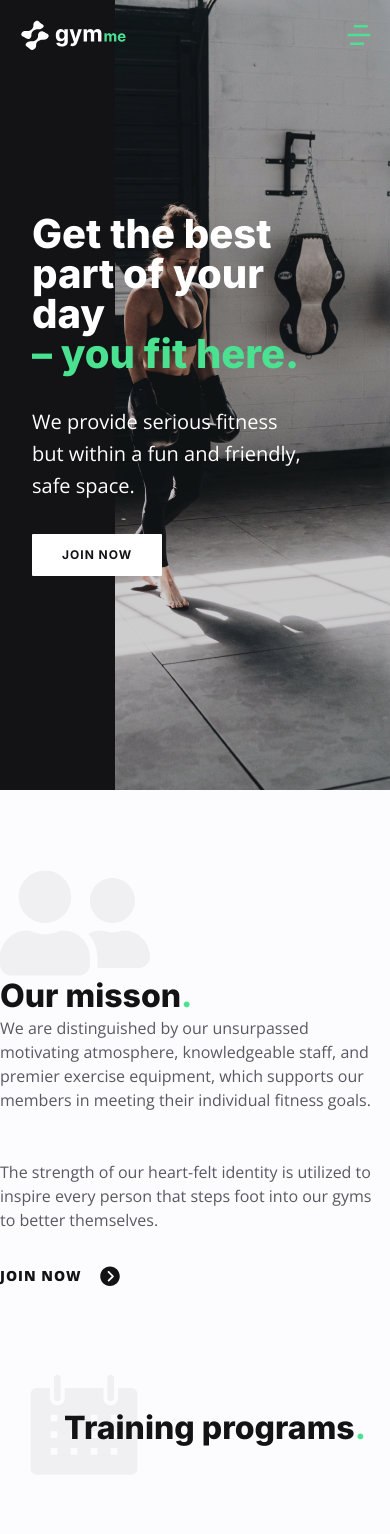
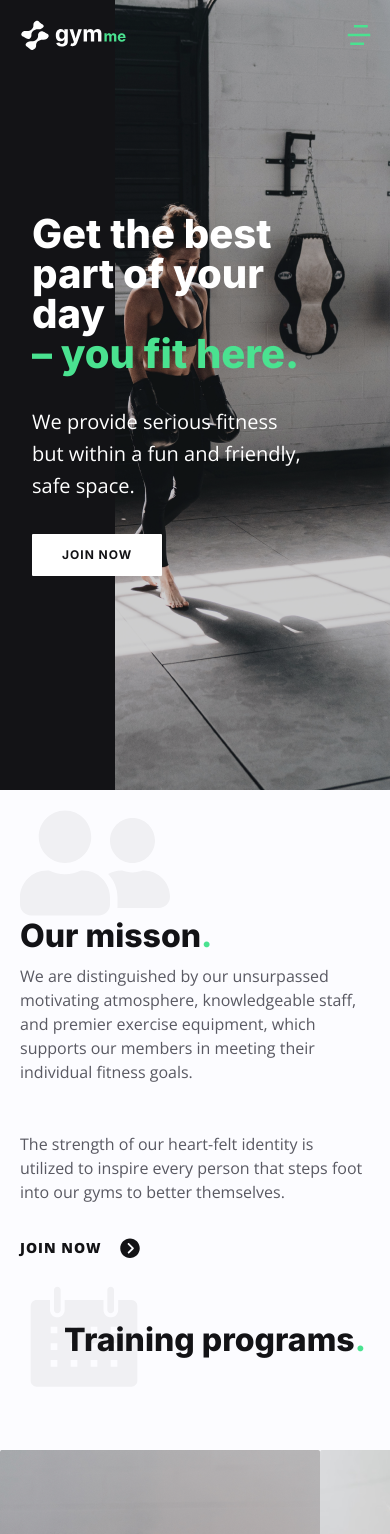
Before and after one commit to zablon-oigo/deploy-reactapp-using-terraform, a React (Vite) app: page / in a window 390 px wide. Shown: the top 1534 px of the page. Built offline with nearby package versions, Linux system fonts and the light colour scheme.

Commit message:
Increasing padding on X-axis

```diff
--- a/src/components/About.jsx
+++ b/src/components/About.jsx
@@ -4,11 +4,11 @@ import {IoIosArrowDroprightCircle} from 'react-icons/io'
 export default function About() {
   const{title,subtitle1,subtitle2,icon,link}=about;
   return (
-    <section className=" py-[80px] md:py-[110px] lg:pt-[140px] lg:pb-[180px] ">
+    <section className=" py-[20px] md:py-[110px] md:px-0 px-[20px] lg:pt-[140px] lg:pb-[180px] ">
       <div className='container mx-auto'>
       <div className="justify-start secton-title-group" data-aos='fade-up' data-aos-delay='100'>
         <img src={icon} alt="" className="" />
-        <h2 className="h2 section-title">
+        <h2 className="mb-2 h2 section-title">
           {title}
           <span className="text-primary-200">.</span>
         </h2>
@@ -20,7 +20,7 @@ export default function About() {
         {subtitle2}
       </p>
     </div>
-    <div className=""data-aos='fade-up' data-aos-delay='400'>
+    <div className="md:ml-28"data-aos='fade-up' data-aos-delay='400'>
       <a href="" className="flex items-center transition-all link gap-x-4 hover:gap-x-6 ">
         {link}
         <IoIosArrowDroprightCircle className='text-2xl'/>
```
